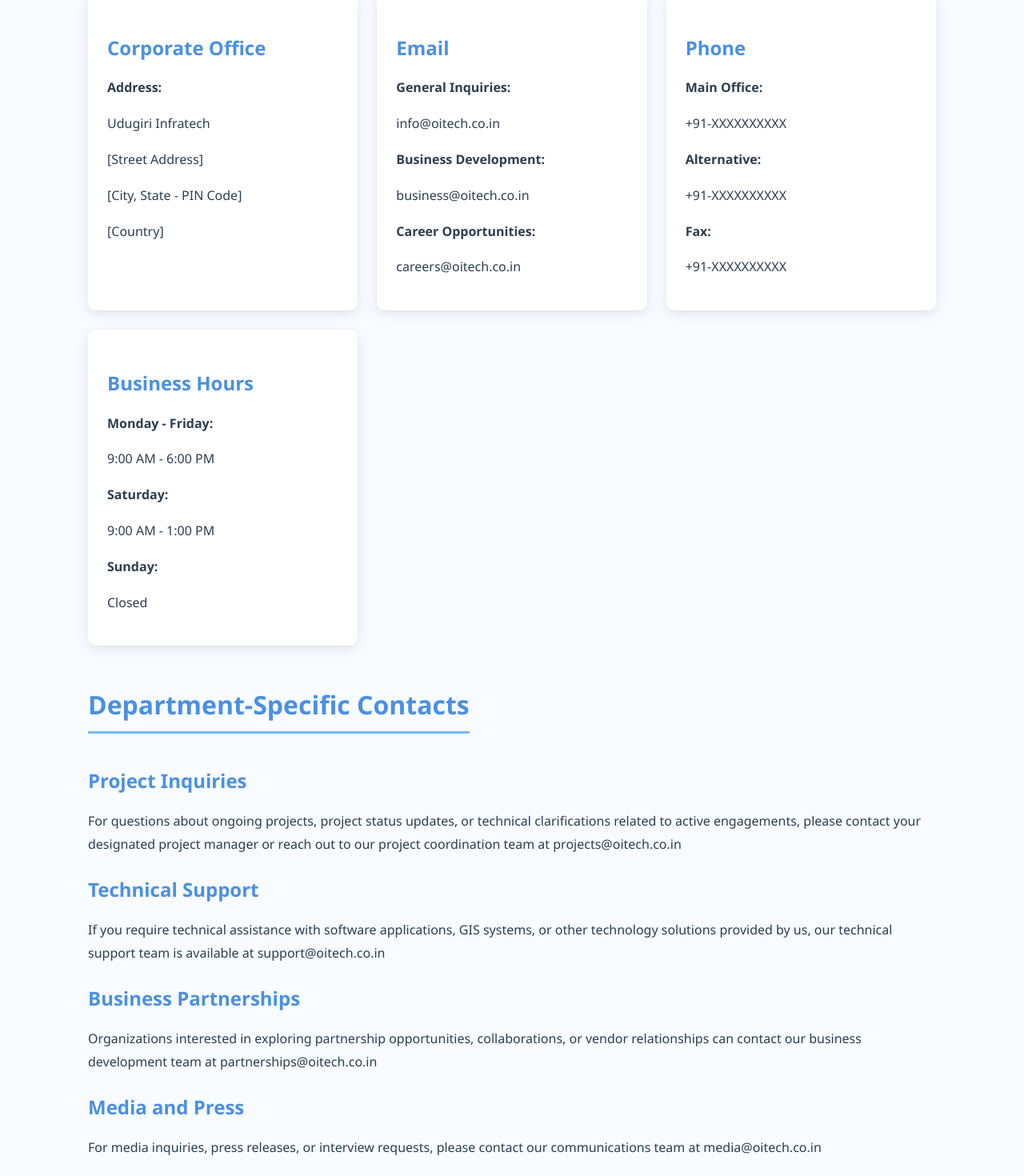
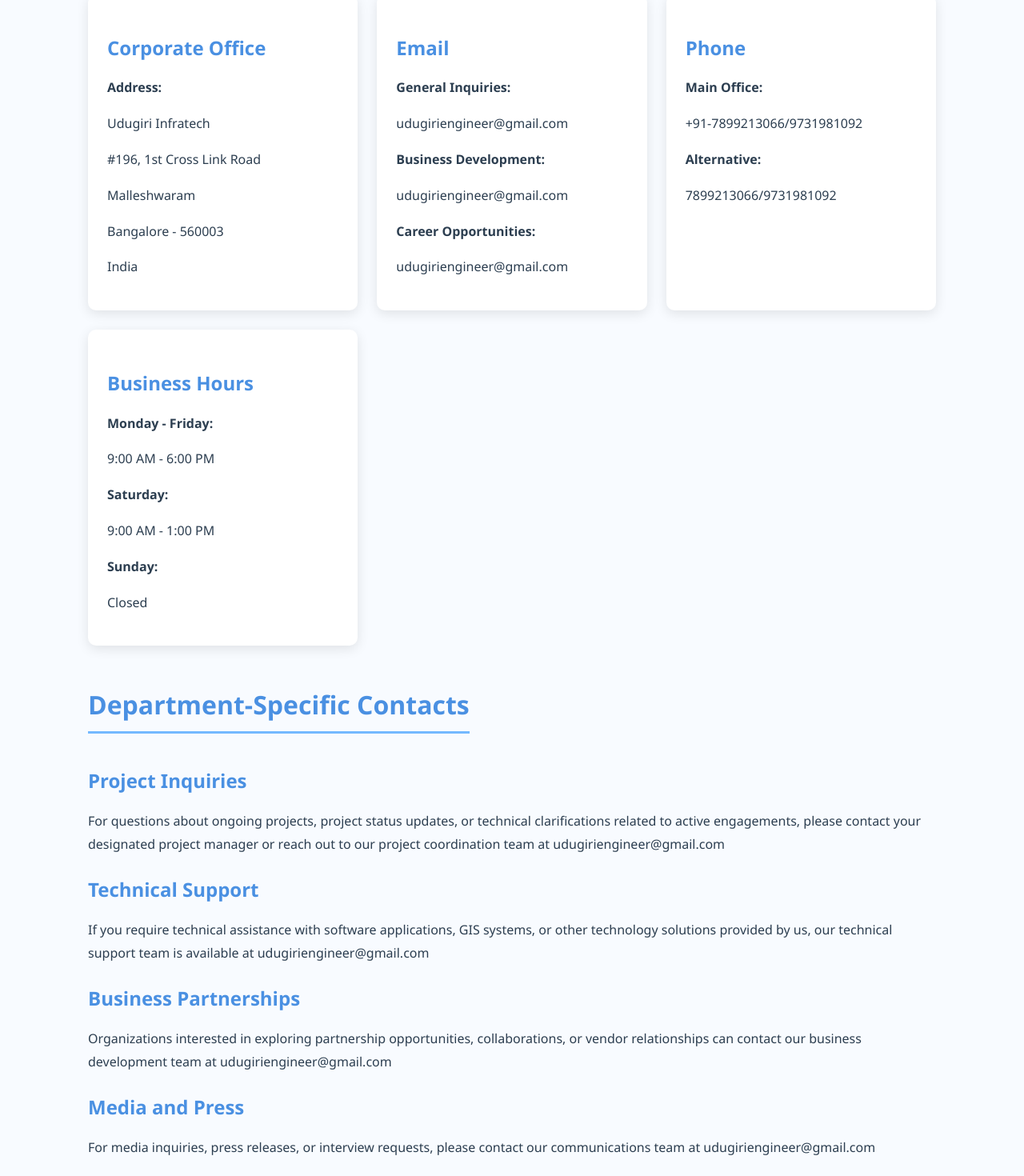
Before and after one commit to Manasisbyali234/UDUGIRI-INFRACTECH, a React (Create React App) app: page /contact in a window 1280 px wide. Shown: the part 781-2251 px from the top of the page at 80% size. Built offline with nearby package versions, Linux system fonts and the light colour scheme; the HTML template or start-up script is replaced by a standard one.

Commit message:
renaming22

```diff
--- a/src/components/Footer.js
+++ b/src/components/Footer.js
@@ -21,8 +21,8 @@
           <div className="footer-section">
             <h3>Contact</h3>
             <p>Email: udugiriengineer@gmail.com</p>
-            <p>Phone: 78992 13066</p>
-            <p>Address: [Your Address]</p>
+            <p>Phone: 7899213066/9731981092/9731981092</p>
+            <p>Address: #196, 1st Cross Link Road, Malleshwaram, Bangalore - 560003</p>
           </div>
         </div>
         <div className="footer-bottom">
--- a/src/pages/Contact.js
+++ b/src/pages/Contact.js
@@ -57,27 +57,26 @@
                 <h3>Corporate Office</h3>
                 <p><strong>Address:</strong></p>
                 <p>Udugiri Infratech</p>
-                <p>[Street Address]</p>
-                <p>[City, State - PIN Code]</p>
-                <p>[Country]</p>
+                <p>#196, 1st Cross Link Road</p>
+                <p>Malleshwaram</p>
+                <p>Bangalore - 560003</p>
+                <p>India</p>
               </div>
               <div className="card">
                 <h3>Email</h3>
                 <p><strong>General Inquiries:</strong></p>
-                <p>info@oitech.co.in</p>
+                <p>udugiriengineer@gmail.com</p>
                 <p><strong>Business Development:</strong></p>
-                <p>business@oitech.co.in</p>
+                <p>udugiriengineer@gmail.com</p>
                 <p><strong>Career Opportunities:</strong></p>
-                <p>careers@oitech.co.in</p>
+                <p>udugiriengineer@gmail.com</p>
               </div>
               <div className="card">
                 <h3>Phone</h3>
                 <p><strong>Main Office:</strong></p>
-                <p>+91-XXXXXXXXXX</p>
+                <p>+91-7899213066/9731981092</p>
                 <p><strong>Alternative:</strong></p>
-                <p>+91-XXXXXXXXXX</p>
-                <p><strong>Fax:</strong></p>
-                <p>+91-XXXXXXXXXX</p>
+                <p>7899213066/9731981092</p>
               </div>
               <div className="card">
                 <h3>Business Hours</h3>
@@ -98,25 +97,25 @@
             <p>
               For questions about ongoing projects, project status updates, or technical clarifications related to
               active engagements, please contact your designated project manager or reach out to our project
-              coordination team at projects@oitech.co.in
+              coordination team at udugiriengineer@gmail.com
             </p>
 
             <h3>Technical Support</h3>
             <p>
               If you require technical assistance with software applications, GIS systems, or other technology
-              solutions provided by us, our technical support team is available at support@oitech.co.in
+              solutions provided by us, our technical support team is available at udugiriengineer@gmail.com
             </p>
 
             <h3>Business Partnerships</h3>
             <p>
               Organizations interested in exploring partnership opportunities, collaborations, or vendor relationships
-              can contact our business development team at partnerships@oitech.co.in
+              can contact our business development team at udugiriengineer@gmail.com
             </p>
 
             <h3>Media and Press</h3>
             <p>
               For media inquiries, press releases, or interview requests, please contact our communications team at
-              media@oitech.co.in
+              udugiriengineer@gmail.com
             </p>
           </div>
 
@@ -222,7 +221,7 @@
             <p>
               We continuously strive to improve our services and client experience. If you have feedback, suggestions,
               or testimonials about your experience working with Udugiri Infratech, we'd love to hear from you.
-              Please send your thoughts to feedback@oitech.co.in
+              Please send your thoughts to udugiriengineer@gmail.com
             </p>
           </div>
 
--- a/src/pages/Enquiry.js
+++ b/src/pages/Enquiry.js
@@ -195,8 +195,8 @@
               Prefer to reach us directly? You can also contact us through the following channels:
             </p>
             <ul>
-              <li><strong>Email:</strong> info@oitech.co.in</li>
-              <li><strong>Phone:</strong> +91-XXXXXXXXXX</li>
+              <li><strong>Email:</strong> udugiriengineer@gmail.com</li>
+              <li><strong>Phone:</strong> +91-7899213066/9731981092</li>
               <li><strong>Office Hours:</strong> Monday to Friday, 9:00 AM - 6:00 PM</li>
             </ul>
             <p>
```
